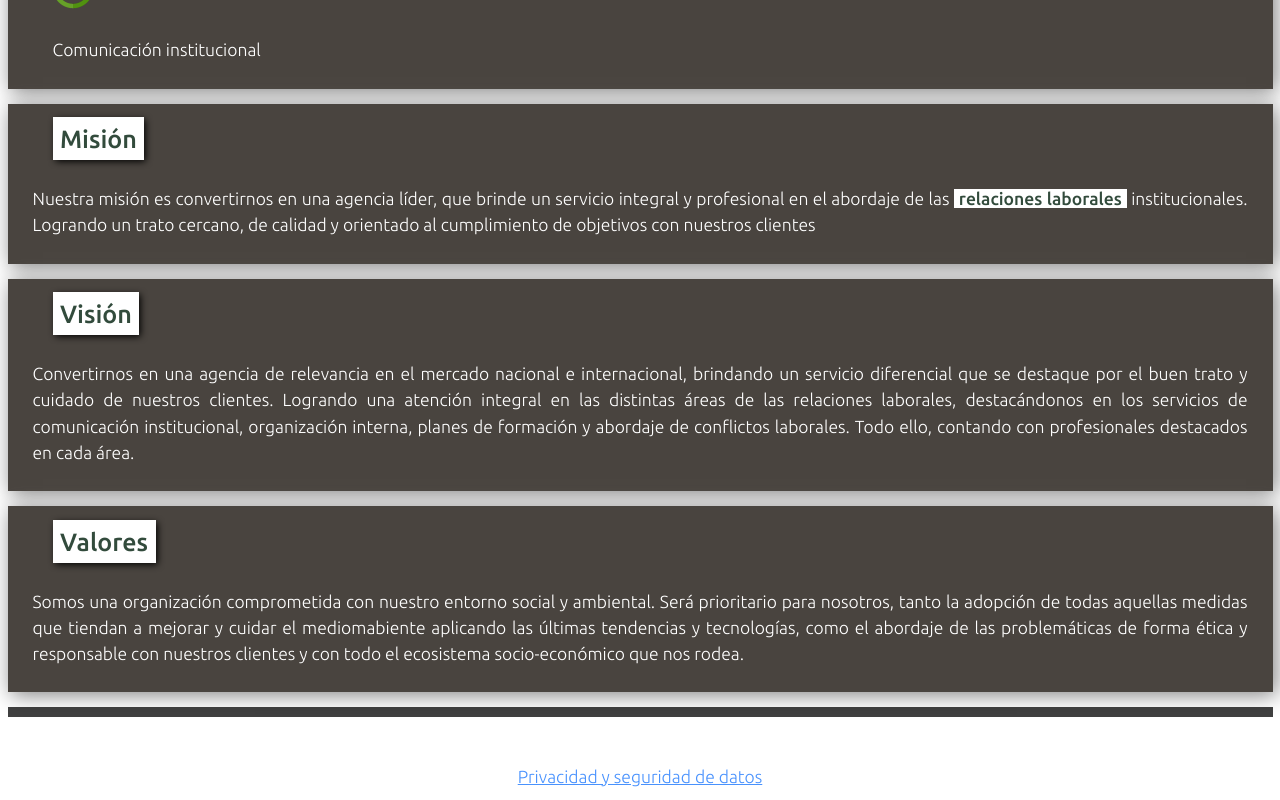
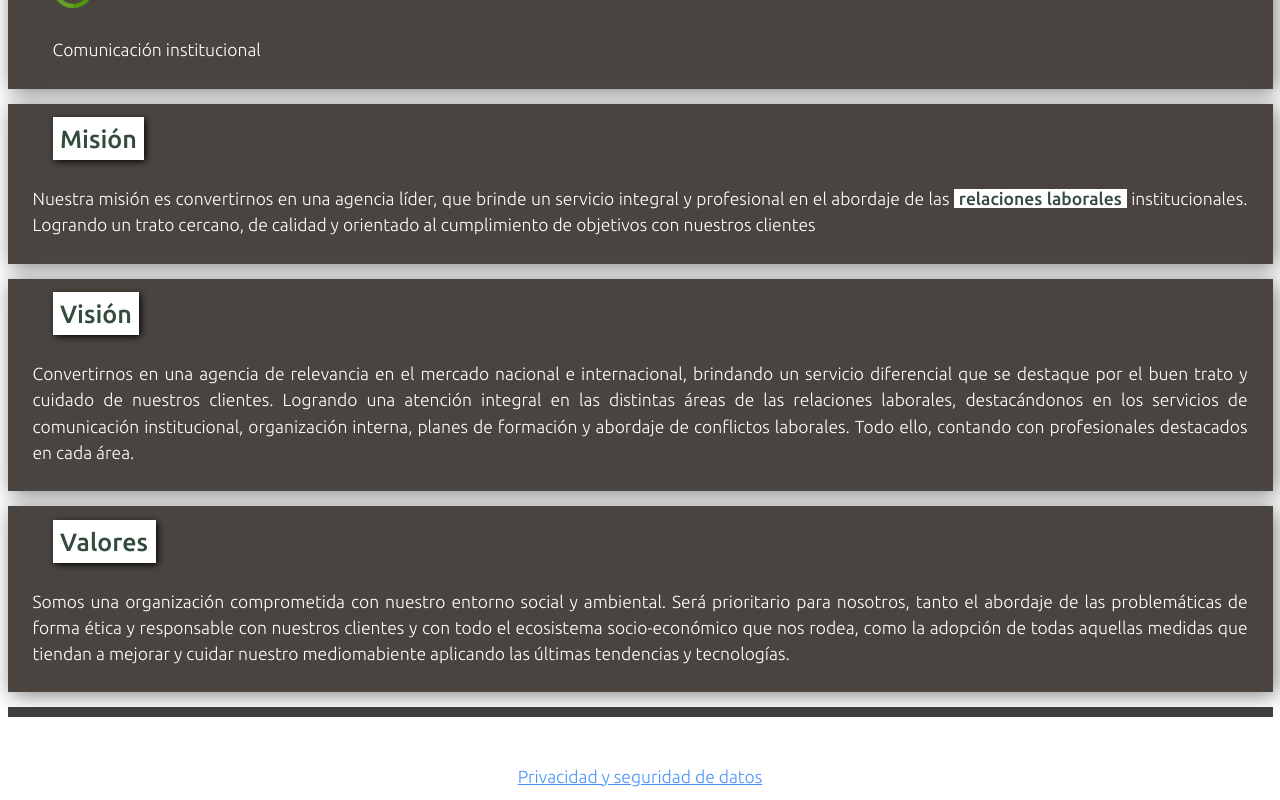
Before and after one commit to DamianCurt/al_repositorio, a website: page pages/quienes_somos.html in a window 1280 px wide. Shown: the part 1128-1928 px from the top of the page. Drawn offline with nearby package versions, Linux system fonts and the light colour scheme.

Commit message:
quienes somos actualización valores

```diff
--- a/pages/quienes_somos.html
+++ b/pages/quienes_somos.html
@@ -123,7 +123,7 @@
         <div>
             <h2> <span class="quienesSomos--resaltado--blanco">Valores</span> </h2>
             <article>
-                <p>Somos una organización comprometida con nuestro entorno social y ambiental. Será prioritario para nosotros, tanto la adopción de todas aquellas medidas que tiendan a mejorar y cuidar el mediomabiente aplicando las últimas tendencias y tecnologías, como el abordaje de las problemáticas de forma ética y responsable con nuestros clientes y con todo el ecosistema socio-económico que nos rodea.</p>
+                <p>Somos una organización comprometida con nuestro entorno social y ambiental. Será prioritario para nosotros, tanto el abordaje de las problemáticas de forma ética y responsable con nuestros clientes y con todo el ecosistema socio-económico que nos rodea, como la adopción de todas aquellas medidas que tiendan a mejorar y cuidar nuestro mediomabiente aplicando las últimas tendencias y tecnologías.</p>
             </article>
         </div>
     </div>
```
